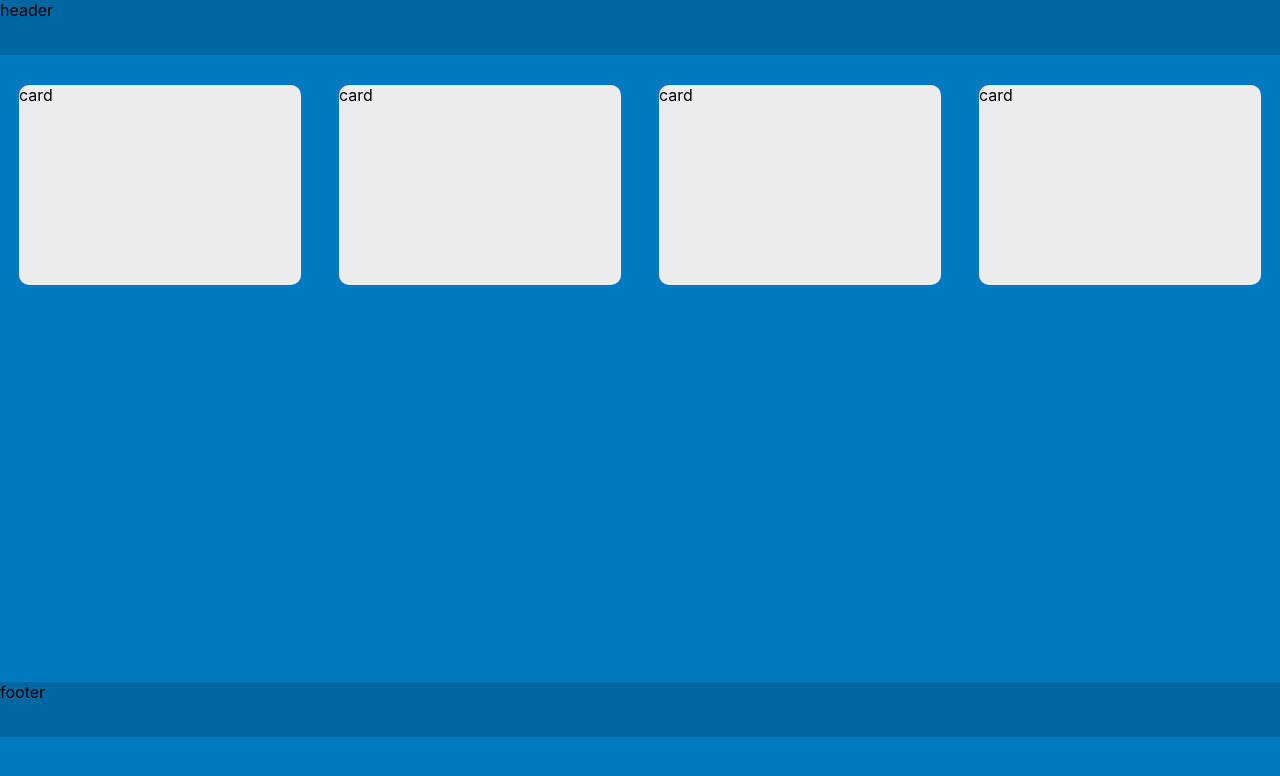
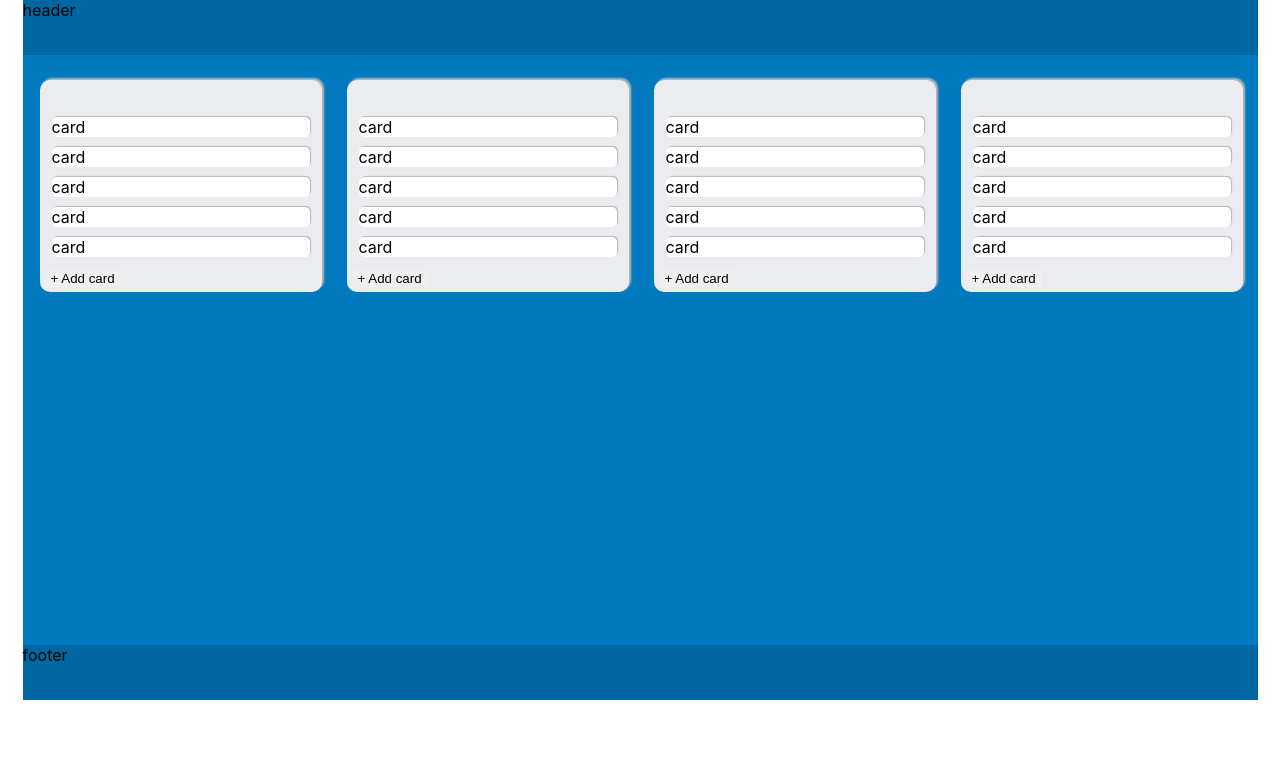
Before and after one commit to SlavikLiabin/kanban-board-final, a React (Create React App) app: page / in a window 1280 px wide. Shown: the top 776 px of the page. Built offline with nearby package versions, Linux system fonts and the light colour scheme.

Commit message:
initial commit

```diff
--- a/src/App.css
+++ b/src/App.css
@@ -0,0 +1,4 @@
+.app {
+    display: flex;
+    justify-content: center;
+}
--- a/src/App.tsx
+++ b/src/App.tsx
@@ -8,7 +8,7 @@ import { Board } from './Components/Board/board';
 
 function App() {
     return (
-        <>
+        <div className={'app'}>
             <Layout>
                 <Header />
                     <main>
@@ -16,7 +16,7 @@ function App() {
                     </main>
                 <Footer />
             </Layout>
-        </>
+        </div>
     );
 }
 
--- a/src/Components/Board/Column/Card/card.module.css
+++ b/src/Components/Board/Column/Card/card.module.css
@@ -0,0 +1,6 @@
+.card {
+    margin-bottom: 10px;
+    border-radius: 5px;
+    background-color: white;
+    box-shadow: 1px -1px 1px rgb(186, 185, 185);
+}
--- a/src/Components/Board/Column/Card/card.tsx
+++ b/src/Components/Board/Column/Card/card.tsx
@@ -1,7 +1,10 @@
+import style from './card.module.css';
+
+
 export const Card = () => {
 
     return (
-        <div>
+        <div className={style.card}>
             card
         </div>
     )
--- a/src/Components/Board/Column/column.module.css
+++ b/src/Components/Board/Column/column.module.css
@@ -1,8 +1,34 @@
 .column {
     position: relative;
-    top: 30px;
+    top: 25px;
     width: 282px;
-    height: 200px;
     background-color: #EBECF0;
     border-radius: 10px;
+    box-shadow: 2px -2px 2px rgb(186, 185, 185);
 }
+
+.header {
+    width: 232px;
+    height: 17px;
+}
+
+.wrapper {
+    display: flex;
+    justify-content: center;
+    row-gap: 10px;
+}
+
+.body {
+    width: 258px;
+    background-color: #EBECF0;
+}
+
+/* .footer {
+
+} */
+
+.button {
+    border: none;
+    cursor: pointer;
+    margin: 0px 0px 5px 5px ;
+}
--- a/src/Components/Board/Column/column.tsx
+++ b/src/Components/Board/Column/column.tsx
@@ -6,7 +6,19 @@ export const Column = () => {
 
     return (
         <div className={style.column}>
-            <Card />
+            <div className={style.header}><h2></h2></div>
+            <div className={style.wrapper}>
+                <div className={style.body}>
+                    <Card />
+                    <Card />
+                    <Card />
+                    <Card />
+                    <Card />
+                </div>
+            </div>
+            <div className={style.footer}>
+                <button className={style.button}>+ Add card</button>
+            </div>
         </div>
     )
 }
--- a/src/Components/Board/board.module.css
+++ b/src/Components/Board/board.module.css
@@ -1,4 +1,5 @@
 .board {
     display: flex;
-    justify-content: space-around;
+    margin-left: 17px;
+    column-gap: 25px;
 }
--- a/src/Components/Footer/footer.module.css
+++ b/src/Components/Footer/footer.module.css
@@ -1,6 +1,6 @@
 .footer {
-    position: relative;
-    top: 427px;
+    position:absolute;
+    top: 645px;
     width: 100%;
     height: 55px;
     background-color: #0067A3;
--- a/src/Components/Layout/layout.module.css
+++ b/src/Components/Layout/layout.module.css
@@ -1,9 +1,8 @@
 .layout {
     display: flex;
     flex-direction: column;
-    /* justify-content: space-between; */
     position: absolute;
-    width: 100%;
-    height: 100%;
+    width: 1235px;
+    height: 700px;
     background-color: #0079BF;
 }
--- a/src/Components/Layout/layout.tsx
+++ b/src/Components/Layout/layout.tsx
@@ -1,8 +1,8 @@
 import style from './layout.module.css';
-import { childrenProps } from '../Types/types';
+import { TchildrenProps } from '../Types/types';
 
 
-export const Layout = ({ children }: childrenProps) => {
+export const Layout = ({ children }: TchildrenProps) => {
 
     return (
         <div className={style.layout}>
--- a/src/Components/Types/types.ts
+++ b/src/Components/Types/types.ts
@@ -1,6 +1,6 @@
 import { ReactNode } from "react";
 
 
-export interface childrenProps {
+export type TchildrenProps = {
     children: ReactNode;
 }
```
